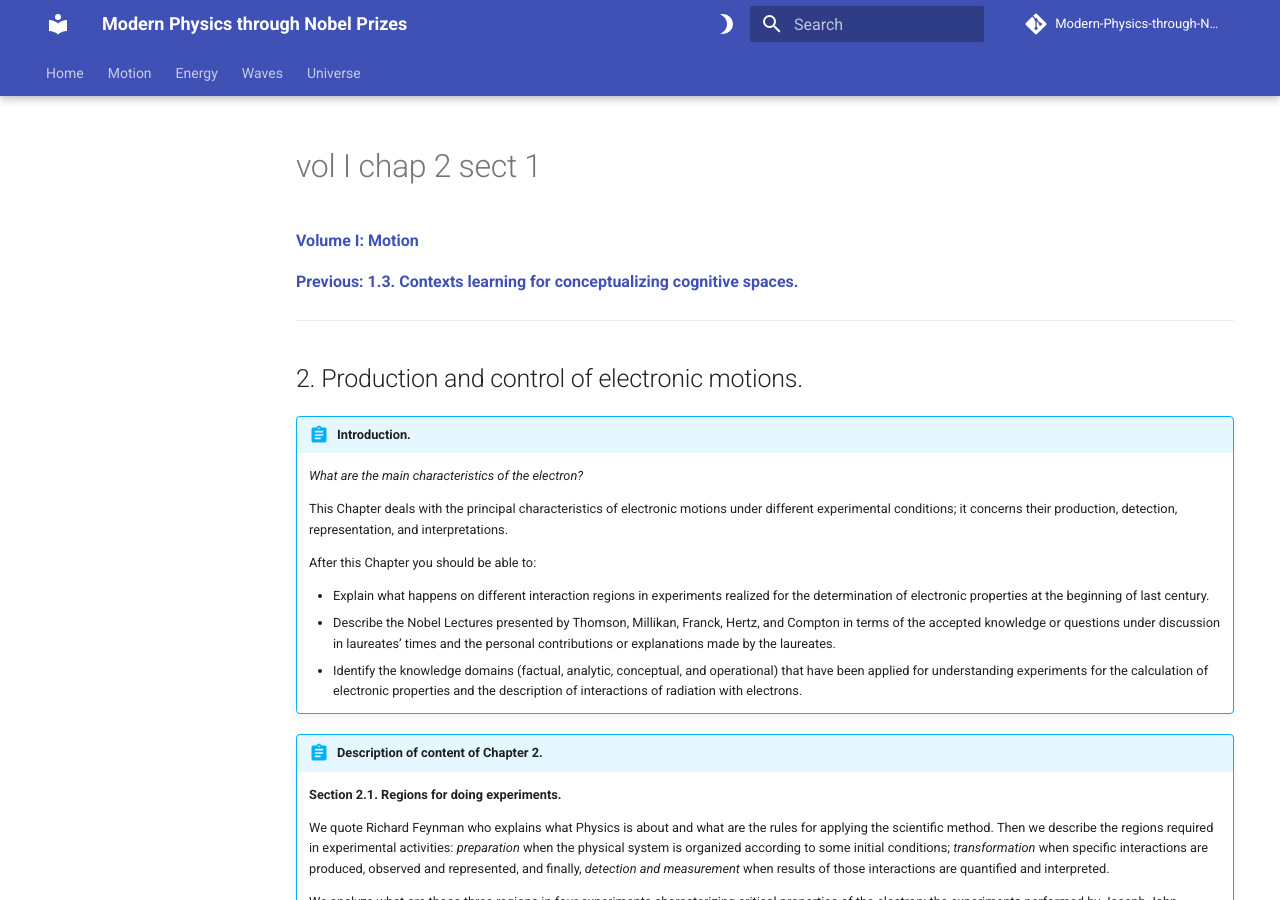
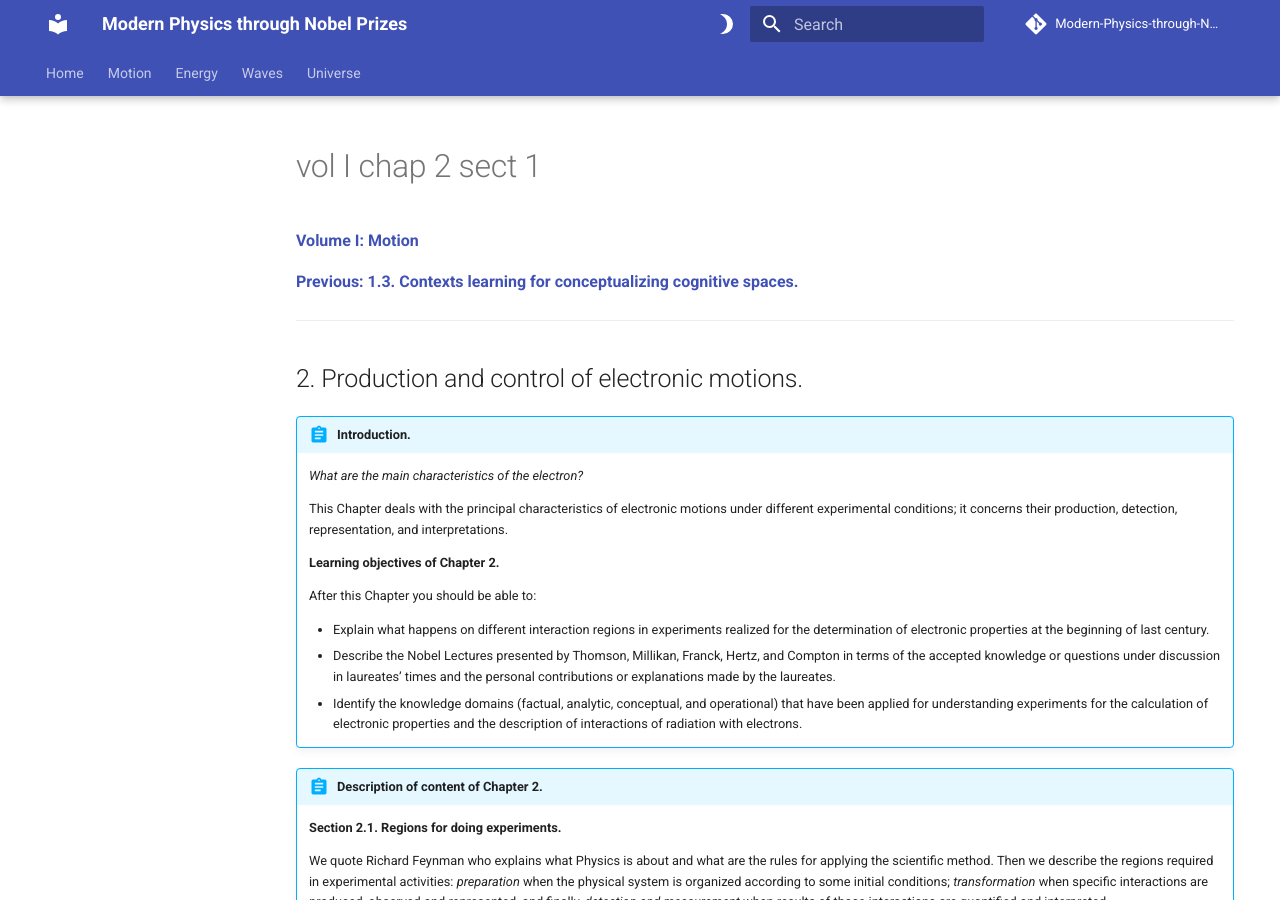
Before and after one commit to modphysnobel/modphysnobel.github.io, an MkDocs documentation site: the page built from docs/vol-I/vol-I-chap-2-sect-1.md, in a window 1280 px wide and 900 px high. Built offline with MkDocs 1.6.1 and Material for MkDocs 9.7.7, drawn with Linux system fonts in a browser that asks for light colours; some web fonts are replaced; comment, search, counter and statistics services are not loaded.

Commit message:
Update vol-I-chap-2-sect-1.md

```diff
--- a/docs/vol-I/vol-I-chap-2-sect-1.md
+++ b/docs/vol-I/vol-I-chap-2-sect-1.md
@@ -12,6 +12,8 @@
 	*What are the main characteristics of the electron?*
 
 	This Chapter deals with the principal characteristics of electronic motions under different experimental conditions; it concerns their production, detection, representation, and interpretations.
+
+	**Learning objectives of Chapter 2.**
 
 	After this Chapter you should be able to:
 
```
